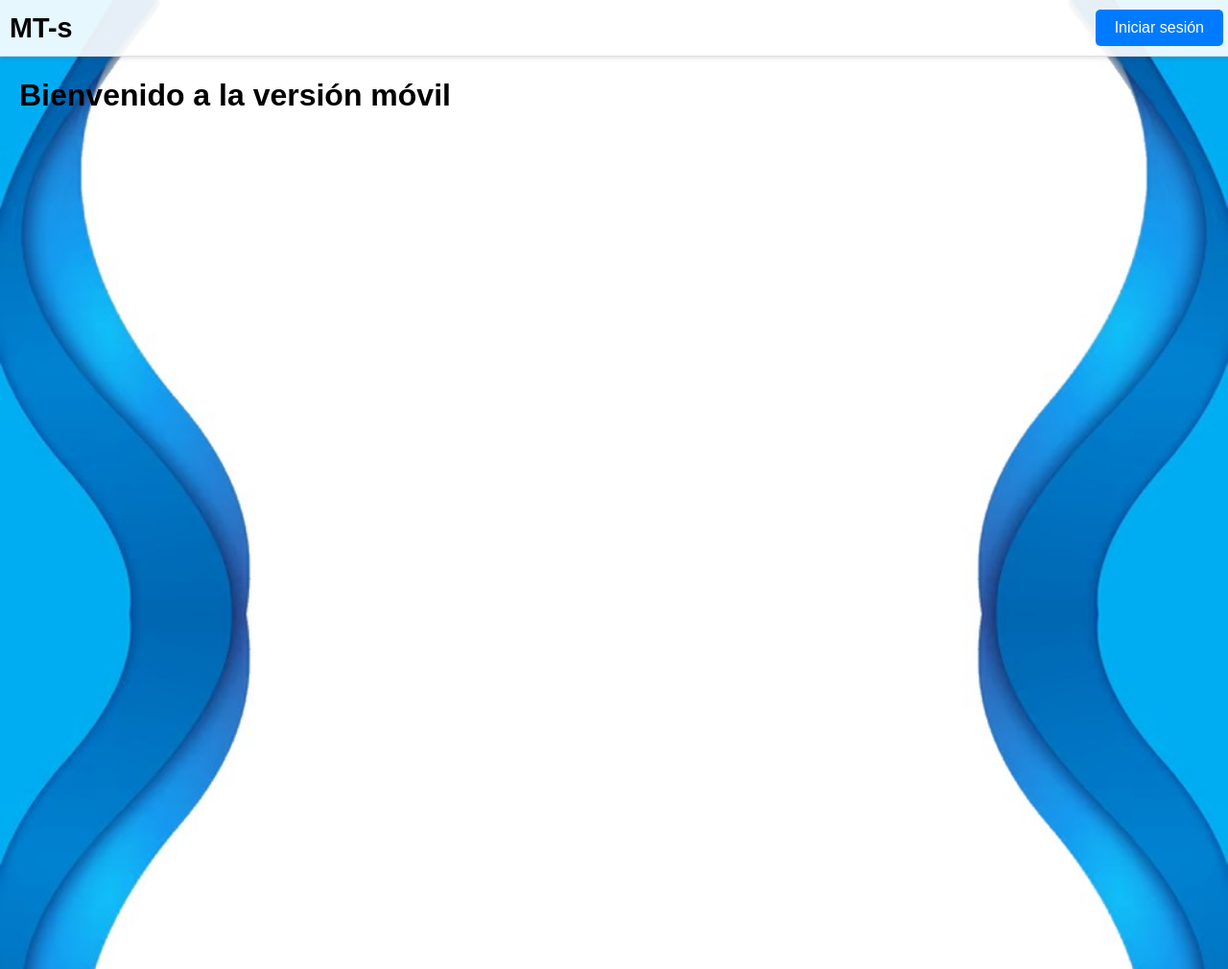
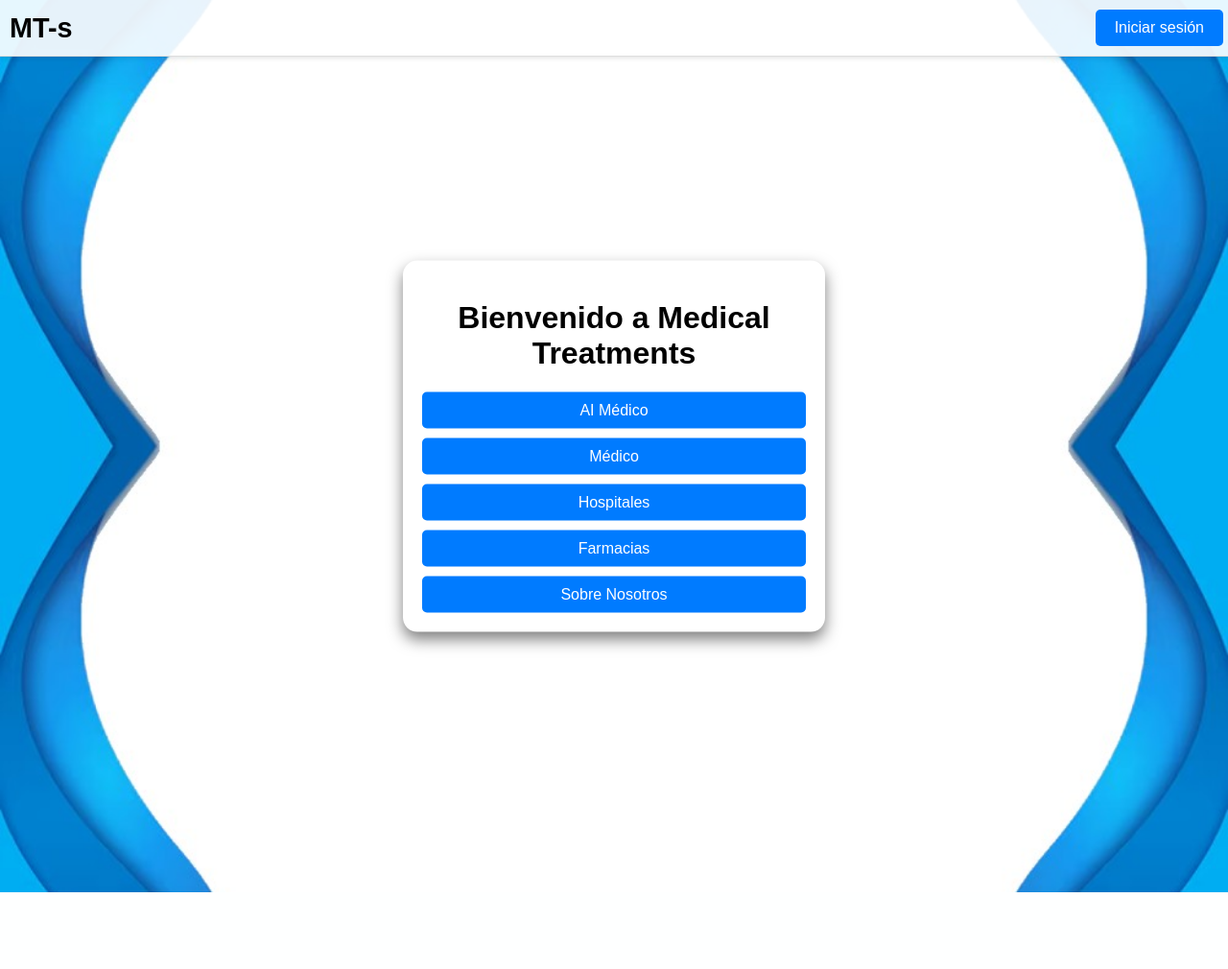
Before and after one commit to GonzaloRuizQuispe/MT-s, a Flask app: template templates/movile_home.html in a window 1280 px wide. Shown: the whole page at 96% size. After the commit the page ends 930 px from the top, so only its background shows below. Run offline with Flask 3, Linux system fonts and the light colour scheme; the template is opened without the code that fills it, so the values that code supplies are empty.

Commit message:
buttons home

```diff
--- a/static/css/styles.css
+++ b/static/css/styles.css
@@ -1,10 +1,17 @@
 /* styles.css */
+html, body {
+    margin: 0;
+    padding: 0;
+    height: 100%;
+    overflow-x: hidden; /* Oculta el scroll horizontal */
+}
+
 body {
     margin: 0;
     font-family: Arial, sans-serif;
     background: url('/static/images/imagen-white.jpg') no-repeat center center fixed;
     background-size: cover;
-    height: 100vh;
+    min-height: 100vh; /* Cambia a min-height para manejar contenido mayor */
     color: #000000;
 }
 
@@ -221,3 +228,41 @@ body {
         padding: 10px;
     }
 }
+
+.buttons-container {
+    background-color: #fff;
+    padding: 20px;
+    border-radius: 15px; /* Redondeo de los bordes */
+    box-shadow: 0 8px 16px rgba(0, 0, 0, 0.5); /* Sombra más pronunciada */
+    max-width: 400px;
+    width: 90%;
+    text-align: center;
+    position: absolute;
+    top: 50%;
+    left: 50%;
+    transform: translate(-50%, -50%); /* Centrado exacto en la pantalla */
+}
+
+.button-group {
+    display: flex;
+    flex-direction: column;
+    gap: 10px; /* Espacio entre botones */
+}
+
+.button {
+    display: inline-block;
+    background-color: #007bff;
+    color: #ffffff;
+    padding: 10px 20px;
+    border-radius: 5px;
+    cursor: pointer;
+    text-decoration: none;
+    font-size: 1em;
+    transition: background-color 0.3s;
+    margin: 0; /* Elimina el margen adicional de los enlaces */
+    text-align: center;
+}
+
+.button:hover {
+    background-color: #0056b3;
+}
--- a/static/js/scripts.js
+++ b/static/js/scripts.js
@@ -49,18 +49,3 @@ function checkPasswordsMatch() {
 
     errorElement.textContent = password !== passwordConfirm ? 'Las contraseñas no coinciden.' : '';
 }
-
-let lastScrollTop = 0;
-const navbar = document.querySelector('.navbar');
-
-window.addEventListener('scroll', function() {
-    let currentScroll = window.pageYOffset || document.documentElement.scrollTop;
-
-    if (currentScroll > lastScrollTop) {
-        navbar.style.top = '-60px';
-    } else {
-        navbar.style.top = '0';
-    }
-
-    lastScrollTop = currentScroll <= 0 ? 0 : currentScroll;
-});
--- /dev/null
+++ b/templates/home.html
@@ -0,0 +1,10 @@
+<div id="buttons-container" class="buttons-container">
+    <h1>Bienvenido a Medical Treatments</h1>
+    <div class="button-group">
+        <a href="#ai-medico" class="button">AI Médico</a>
+        <a href="#medico" class="button">Médico</a>
+        <a href="#hospitales" class="button">Hospitales</a>
+        <a href="#farmacias" class="button">Farmacias</a>
+        <a href="#sobre-nosotros" class="button">Sobre Nosotros</a>
+    </div>
+</div>
--- a/templates/movile_home.html
+++ b/templates/movile_home.html
@@ -3,26 +3,27 @@
 <head>
     <meta charset="UTF-8">
     <meta name="viewport" content="width=device-width, initial-scale=1.0">
-    <title>Inicio - Móvil</title>
+    <title>Medical Treatments</title>
     <link rel="stylesheet" href="{{ url_for('static', filename='css/styles.css') }}"> <!-- Enlace al archivo CSS -->
 </head>
 <body>
-    <div class="navbar">
+    <header class="navbar">
         <h1>MT-s</h1>
         <a href="#" class="login-button" onclick="showLogin()" aria-label="Iniciar sesión">Iniciar sesión</a>
-    </div>
+    </header>
 
-    <div class="content">
-        <h1>Bienvenido a la versión móvil</h1>
-    </div>
-
+    <main class="content">
+        {% include 'home.html' %}
+    </main>
     <!-- Contenedor de superposición para formularios -->
     <div id="overlay" class="overlay" onclick="hideOverlay()">
         {% include 'login.html' %}
         <!-- Incluye el contenido de register.html -->
         {% include 'register.html' %}
     </div>
-
+    <footer>
+        <p>&copy; 2024 Medical Treatments. Todos los derechos reservados.</p>
+    </footer>
     <script src="{{ url_for('static', filename='js/scripts.js') }}"></script> <!-- Enlace al archivo JavaScript -->
 </body>
 </html>
```
Also changed, not shown: templates/about.html (added, +69 -0 lines).
